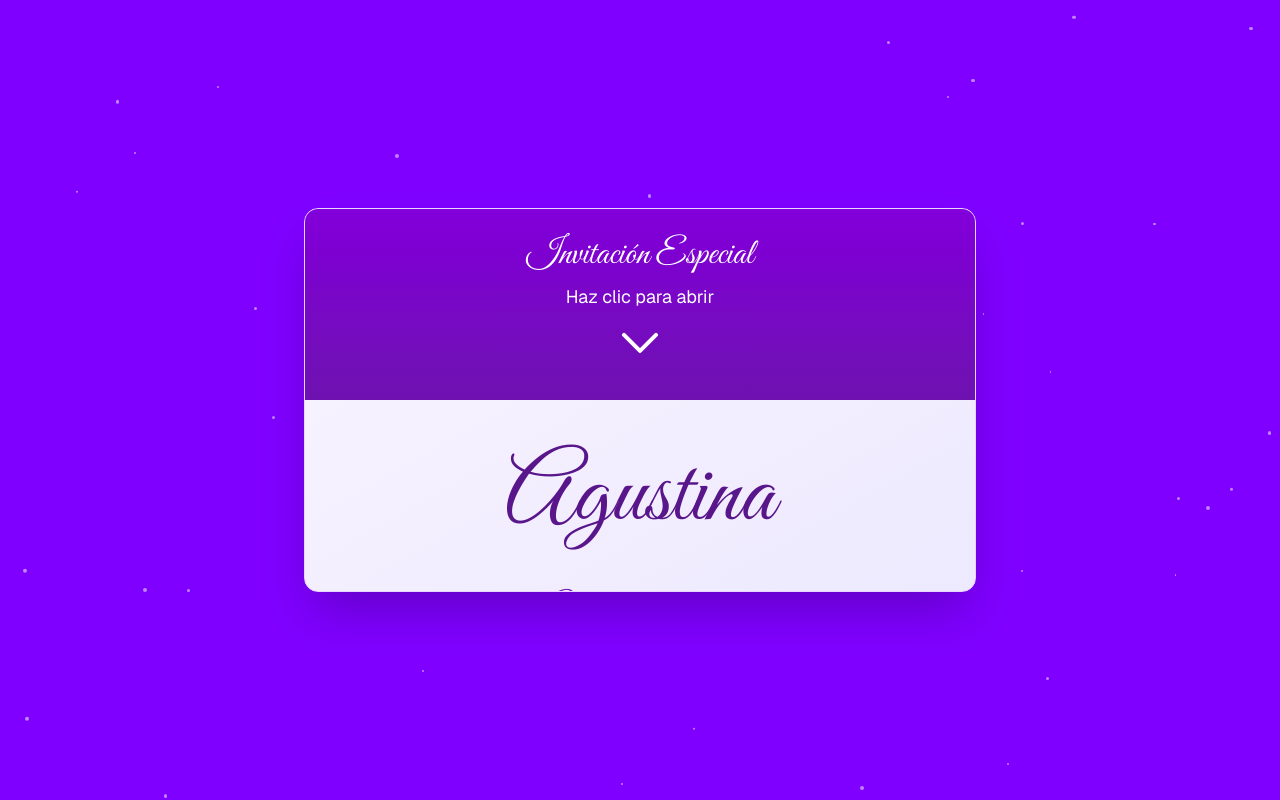
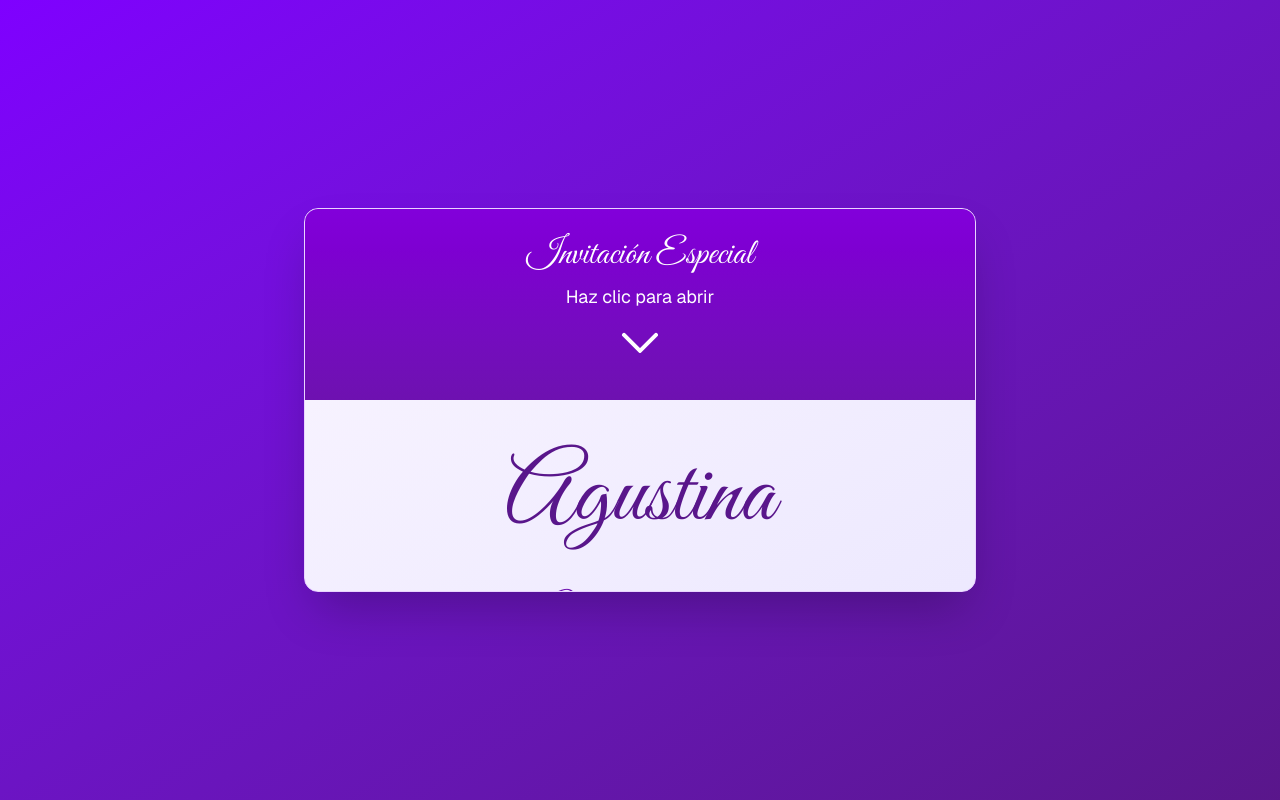
Before and after one commit to DamianSosa1/invitacion-xv, a Next.js app: page / in a window 1280 px wide. Built offline with nearby package versions, Linux system fonts and the light colour scheme; a web font is replaced by a local one.

Commit message:
Se saco el efecto de estrellas y tambien se modifico el boton de agregar otra persona

```diff
--- a/src/app/page.tsx
+++ b/src/app/page.tsx
@@ -231,28 +231,11 @@ export default function BirthdayInvitation() {
     </div>
   );
 
-  const StarBackground = () => {
-    const [stars, setStars] = useState<{ id: number; size: number; top: number; left: number; duration: number }[]>([]);
-    useEffect(() => {
-      // REDUCIDO: Bajamos de 100 a 50 estrellas para mejorar rendimiento en móviles
-      const generatedStars = Array.from({ length: 50 }).map((_, i) => ({
-        id: i, size: Math.random() * 2.5 + 1.5, top: Math.random() * 100, left: Math.random() * 100, duration: Math.random() * 6 + 6,
-      }));
-      setStars(generatedStars);
-    }, []);
-    return (
-      <div className="absolute inset-0 overflow-hidden z-0">
-        {stars.map((star) => (
-          <motion.span key={star.id} className="absolute bg-white rounded-full shadow-md" style={{ width: `${star.size}px`, height: `${star.size}px`, top: `${star.top}%`, left: `${star.left}%`, opacity: 0.9, filter: "blur(0.5px)" }} animate={{ opacity: [0.5, 1, 0.5], y: [0, -2, 2, 0] }} transition={{ duration: star.duration, repeat: Infinity, repeatType: "mirror", ease: "easeInOut" }} />
-        ))}
-      </div>
-    );
-  };
-
   const center = 400; const svgViewBox = "0 0 800 800"; const radiusTime = 290; const circumference = 2 * Math.PI * radiusTime; const strokeDashoffset = circumference - (progress / 100) * circumference;
 
   return (
-    <div className={`relative min-h-screen bg-[#7F00FF] flex items-center justify-center p-4 overflow-hidden ${playfair.className}`}>
+    // 1. FONDO OPTIMIZADO (Sin StarBackground, solo degradado CSS)
+    <div className={`relative min-h-screen bg-gradient-to-br from-[#7F00FF] to-purple-900 flex items-center justify-center p-4 overflow-hidden ${playfair.className}`}>
 
       <style jsx global>{`
         .swiper-button-next, .swiper-button-prev { color: #7e22ce !important; background-color: rgba(255, 255, 255, 0.65); width: 40px; height: 40px; border-radius: 12px; backdrop-filter: blur(4px); box-shadow: 0 2px 4px rgba(0,0,0,0.1); transition: all 0.3s ease; display: flex; align-items: center; justify-content: center; }
@@ -262,10 +245,9 @@ export default function BirthdayInvitation() {
         .swiper { padding-top: 20px; padding-bottom: 40px; }
       `}</style>
 
-      <StarBackground />
+      {/* Eliminado <StarBackground /> para mejor rendimiento */}
+
       <div className="relative w-full max-w-2xl">
-        {/* CORRECCIÓN PRINCIPAL: Eliminado 'transition-all duration-500' y 'h-96' */}
-        {/* Ahora usa 'min-h-[24rem]' para el estado cerrado, y 'h-auto' para abierto sin animar la altura */}
         <Card className={`relative bg-gradient-to-br from-purple-50 to-violet-100 backdrop-blur-sm border-purple-200 shadow-2xl overflow-hidden ${isOpen ? 'h-auto' : 'h-96'}`}>
           {!isOpen && (
             <div className="absolute top-0 left-0 w-full h-1/2 bg-gradient-to-b from-purple-700 to-purple-800 cursor-pointer z-10 flex items-center justify-center" onClick={() => setIsOpen(true)}>
@@ -288,8 +270,7 @@ export default function BirthdayInvitation() {
             </>
           )}
 
-          {/* CORRECCIÓN: Eliminada animación de padding también */}
-          <div className={`${isOpen ? 'pt-20' : 'pt-48'}`}>
+          <div className={`transition-all duration-500 ${isOpen ? 'pt-20' : 'pt-48'}`}>
             <CardHeader className="text-center pb-8 pt-0">
               <h1 className={`text-7xl md:text-8xl text-purple-900 mb-4 leading-normal ${greatVibes.className}`}>{invitationData.name}</h1>
               <h2 className={`text-4xl md:text-5xl text-purple-800 ${greatVibes.className}`}>Mis 15 años</h2>
@@ -474,10 +455,17 @@ export default function BirthdayInvitation() {
                   ))}
 
                   <div className="flex flex-col gap-4">
-                    <Button onClick={addAttendee} variant="outline" className="w-full border-purple-300 text-purple-700 hover:bg-purple-50 text-lg py-6">
+                    {/* 2. CORRECCIÓN: Botón "Agregar" con z-index alto, relative y type="button" */}
+                    <Button
+                      onClick={addAttendee}
+                      type="button"
+                      variant="outline"
+                      className="w-full border-purple-300 text-purple-700 hover:bg-purple-50 text-lg py-6 relative z-20 cursor-pointer active:scale-95 transition-transform"
+                    >
                       <Plus size={20} weight="light" className="mr-2" /> Agregar otra persona
                     </Button>
-                    <Button onClick={confirmAttendance} className="w-full bg-purple-600 hover:bg-purple-700 text-white text-lg py-6" disabled={attendees.every(attendee => !attendee.name.trim())}>
+
+                    <Button onClick={confirmAttendance} className="w-full bg-purple-600 hover:bg-purple-700 text-white text-lg py-6 relative z-20" disabled={attendees.every(attendee => !attendee.name.trim())}>
                       Confirmar asistencia
                     </Button>
                   </div>
```
